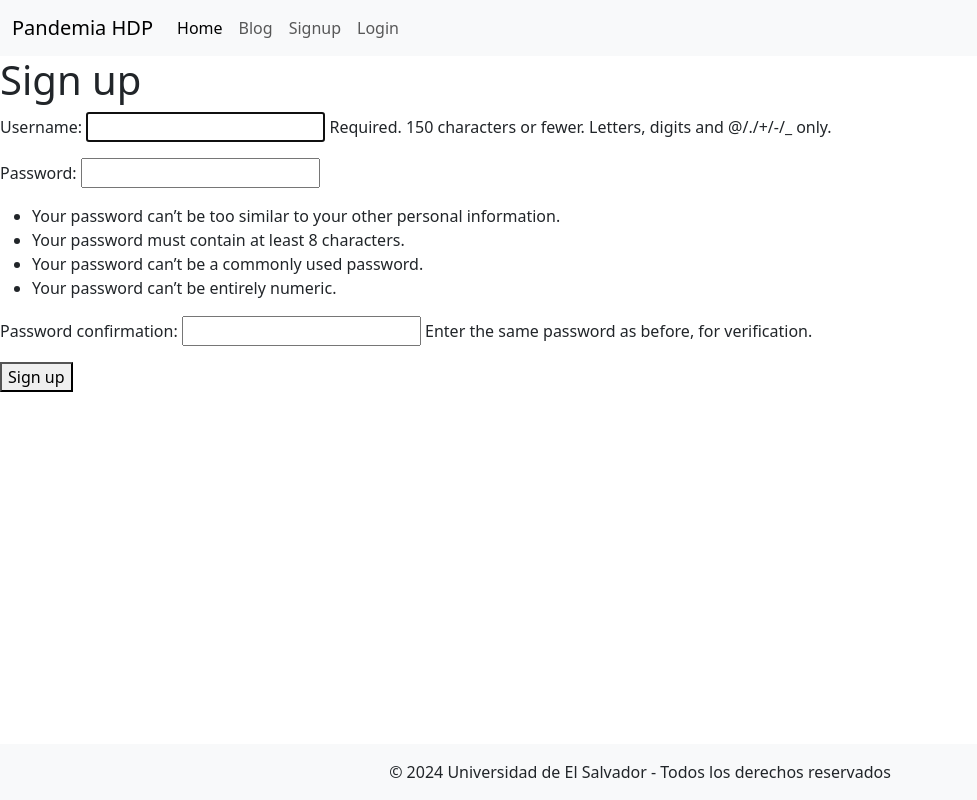
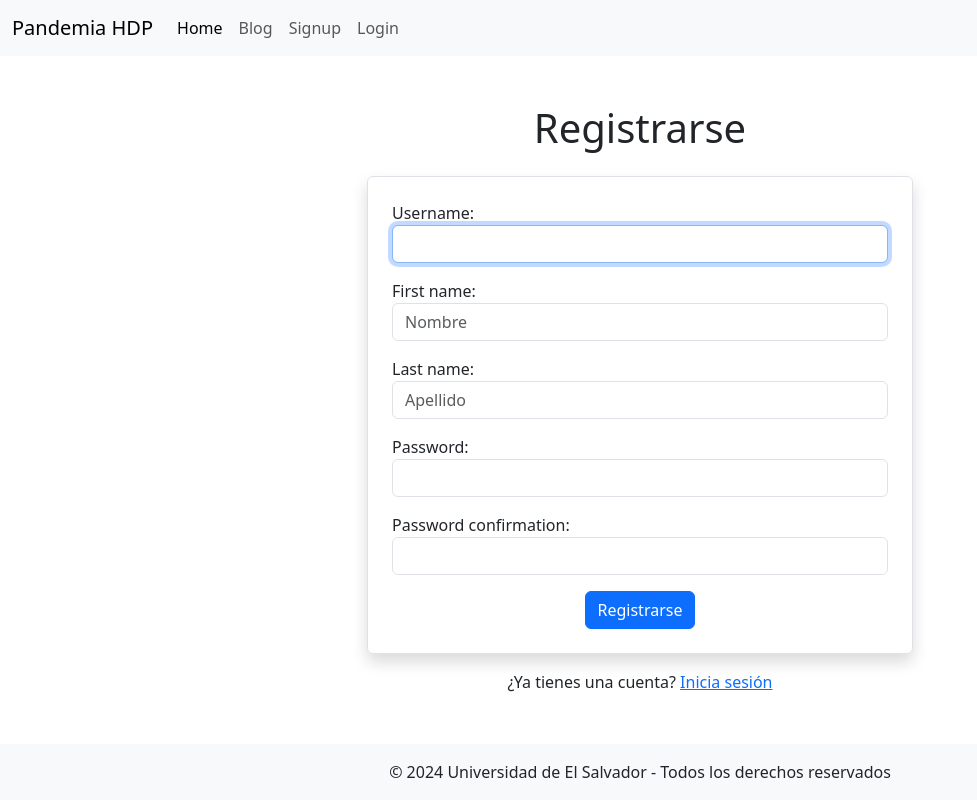
Before and after one commit to JHDEZ1108/PandemiaHDP, a Django app: page /signup/ in a window 1280 px wide. Shown: the whole page, without its empty margins (0-977 px from the left). Run offline with Django 5.2, Linux system fonts and the light colour scheme; some libraries are stand-ins or nearby versions.

Commit message:
Mejorando estilos y architectura del progrma

```diff
--- a/content/forms.py
+++ b/content/forms.py
@@ -1,8 +1,9 @@
 from django import forms
-from django.forms import ModelForm
+from django.contrib.auth.forms import UserCreationForm
+from django.contrib.auth.models import User
 from .models import Comment, Blog
 
-class CommentForm(ModelForm):
+class CommentForm(forms.ModelForm):
     class Meta:
         model = Comment
         fields = ['content']
@@ -10,7 +11,23 @@ class CommentForm(ModelForm):
             'content': forms.Textarea(attrs={'placeholder': 'Agregar comentario...'}),
         }
 
-class BlogForm(ModelForm):
+class BlogForm(forms.ModelForm):
     class Meta:
         model = Blog
         fields = ['title', 'subtitle', 'content', 'content2']
+
+class SignUpForm(UserCreationForm):
+    first_name = forms.CharField(max_length=100, required=True, widget=forms.TextInput(attrs={'placeholder': 'Nombre'}))
+    last_name = forms.CharField(max_length=100, required=True, widget=forms.TextInput(attrs={'placeholder': 'Apellido'}))
+
+    class Meta(UserCreationForm.Meta):
+        model = User
+        fields = UserCreationForm.Meta.fields + ('first_name', 'last_name')
+
+    def save(self, commit=True):
+        user = super().save(commit=False)
+        user.first_name = self.cleaned_data["first_name"]
+        user.last_name = self.cleaned_data["last_name"]
+        if commit:
+            user.save()
+        return user
--- a/content/templates/signup.html
+++ b/content/templates/signup.html
@@ -1,13 +1,34 @@
 {% extends 'base.html' %}
+
+{% load widget_tweaks %}
+
 {% block content %}
-  <h1>Sign up</h1>
+<div class="container mt-5">
+  <div class="row">
+    <div class="col-md-6 offset-md-3">
+      <h1 class="text-center mb-4">Registrarse</h1>
 
-  {{error}}
-  <form action="/signup/" method="POST">
-    {% csrf_token %}
-    {{form.as_p}}
-    <button>
-      Sign up
-    </button>
-  </form>
+      {% if error %}
+        <div class="alert alert-danger">{{ error }}</div>
+      {% endif %}
+
+      <form action="{% url 'signup' %}" method="post" class="border p-4 shadow rounded">
+        {% csrf_token %}
+        {% for field in form %}
+          <div class="form-group mb-3">
+            {{ field.label_tag }}
+            {% render_field field class="form-control" %}
+          </div>
+        {% endfor %}
+        <div class="text-center">
+          <button type="submit" class="btn btn-primary">Registrarse</button>
+        </div>
+      </form>
+
+      <p class="text-center mt-3">
+        ¿Ya tienes una cuenta? <a href="{% url 'signin' %}">Inicia sesión</a>
+      </p>
+    </div>
+  </div>
+</div>
 {% endblock %}
--- a/content/views.py
+++ b/content/views.py
@@ -5,7 +5,7 @@ from django.contrib.auth.decorators import login_required, user_passes_test
 from django.contrib import messages  # Importa esto para enviar mensajes al template
 from django.contrib.auth import login, logout, authenticate
 from django.db import IntegrityError
-from .forms import CommentForm, BlogForm
+from .forms import CommentForm, BlogForm, SignUpForm
 from .models import Comment, Blog
 
 
@@ -17,26 +17,21 @@ def home(request):
 
 def signup(request):
     if request.method == 'GET':
-        return render(request, 'signup.html', {
-            'form': UserCreationForm
-        })
+        return render(request, 'signup.html', {'form': SignUpForm()})
     else:
-        if request.POST['password1'] == request.POST['password2']:
+        form = SignUpForm(request.POST)
+        if form.is_valid():
             try:
-                user = User.objects.create_user(
-                    username=request.POST['username'], password=request.POST['password1'])
-                user.save()
-                login(request, user)  # Cookie Django
-                return redirect('blog')
-            except IntegrityError:
-                return render(request, 'signup.html', {
-                    'form': UserCreationForm,
-                    'error': 'El Username ya existe'
-                })
-        return render(request, 'signup.html', {
-            'form': UserCreationForm,
-            'error': 'Las contraseñas no coinciden'
-        })
+                user = form.save()
+                login(request, user)
+                return redirect('blog')  # Asegúrate de que 'blog' es el nombre correcto de la URL de redirección deseada
+            except IntegrityError as e:
+                # Aquí puedes comprobar si el error es específico de un nombre de usuario duplicado o algo más
+                error_message = 'El nombre de usuario ya está en uso' if 'UNIQUE constraint' in str(e) else 'Ocurrió un error al crear el usuario'
+                return render(request, 'signup.html', {'form': SignUpForm(), 'error': error_message})
+        else:
+            # En caso de que el formulario no sea válido, se renderiza de nuevo con los errores.
+            return render(request, 'signup.html', {'form': form, 'error': form.errors})
 
 def signout(request):
     logout(request)
```
Also changed, not shown: content/templates/signin.html (+30 -9 lines).
